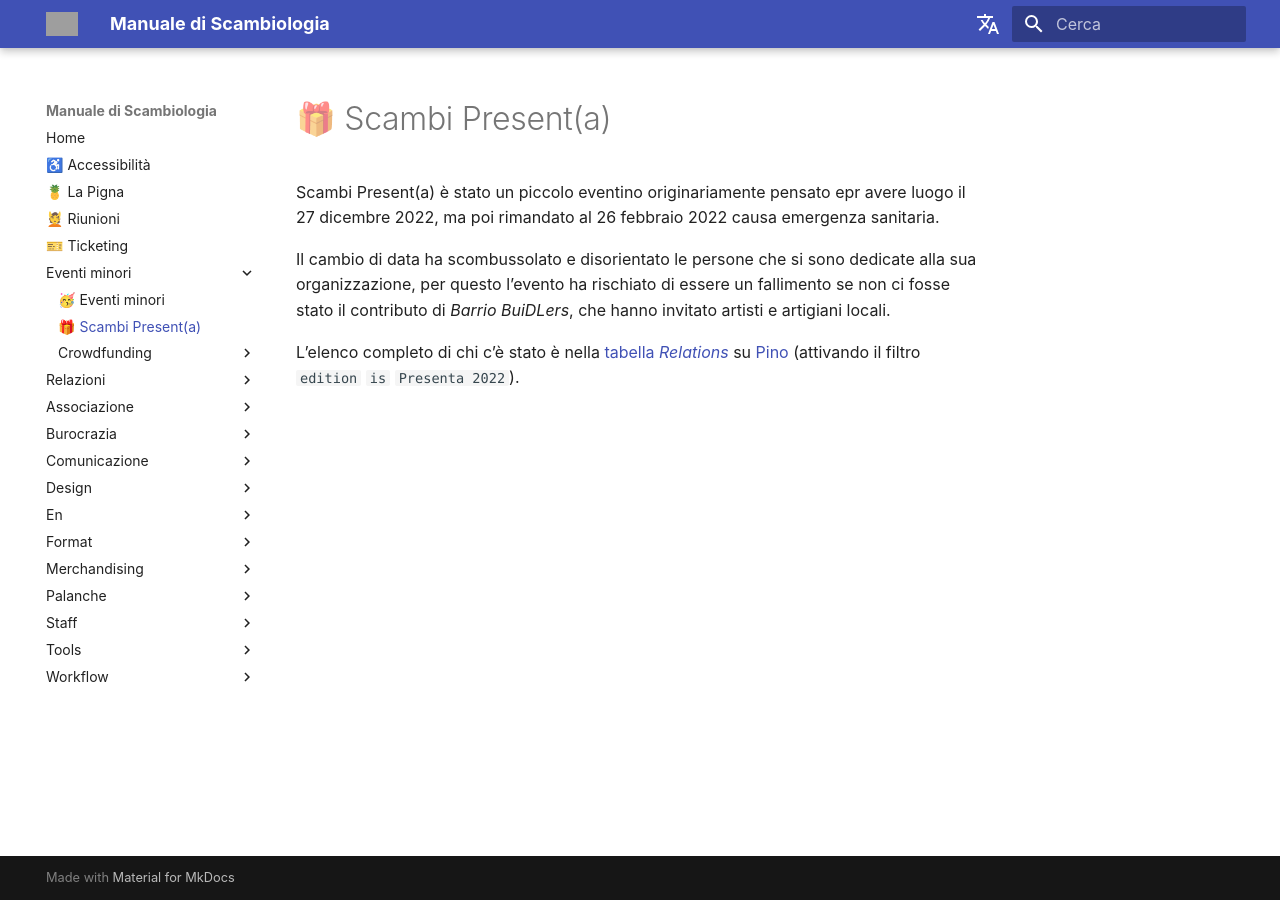
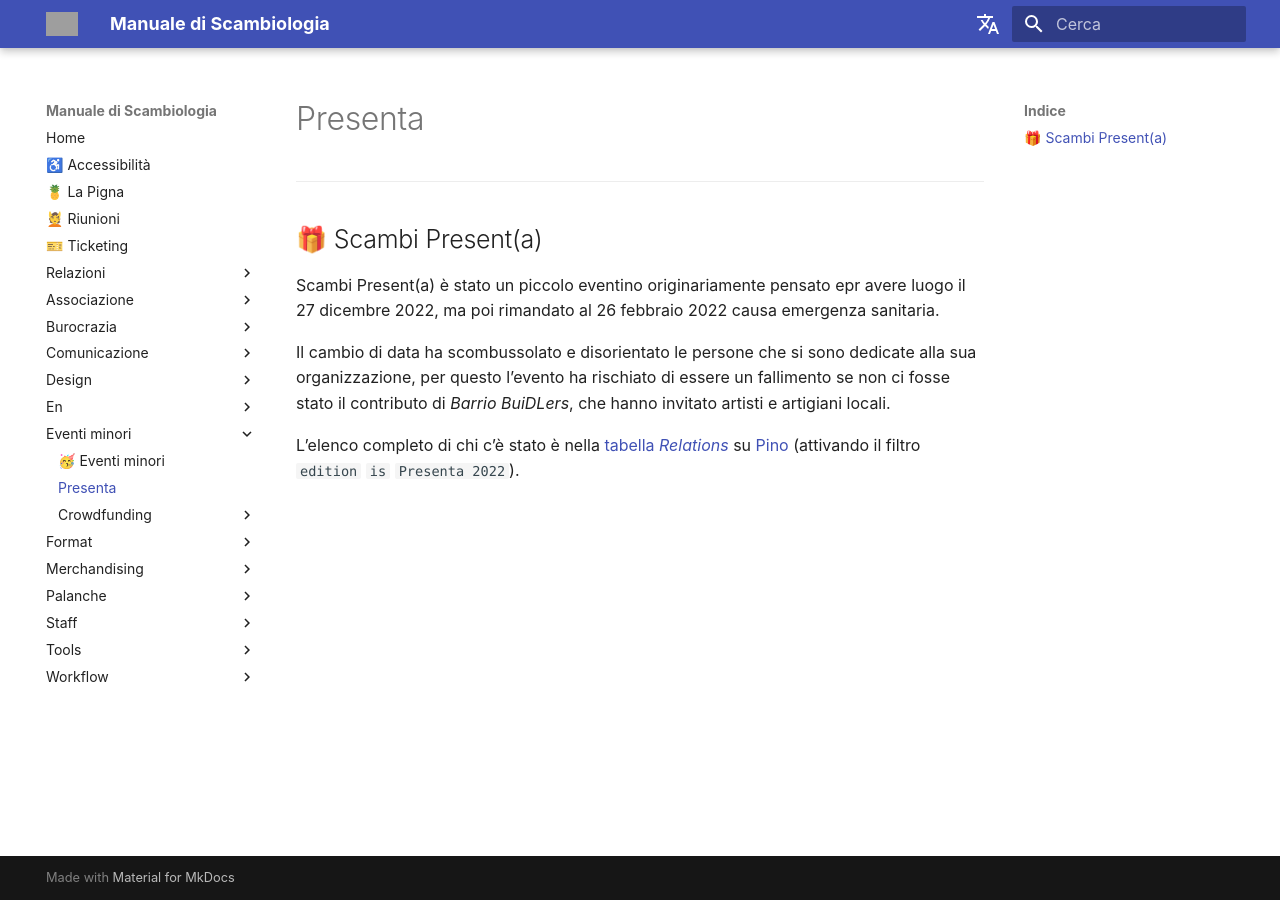
Before and after one commit to scambifestival/manuale, an MkDocs documentation site: the page built from manuale/eventi-minori/presenta.md, in a window 1280 px wide. Built offline with MkDocs 1.6.1 and Material for MkDocs 9.7.7, drawn with Linux system fonts in a browser that asks for light colours; comment, search, counter and statistics services are not loaded; grey boxes are pictures that could not be loaded.

Commit message:
quick fix renaming

```diff
--- a/manuale/Eventi minori/presenta.md
+++ b/manuale/eventi-minori/presenta.md
@@ -1,5 +1,6 @@
-# 🎁 Scambi Present(a)
-
+---
+🎁 Scambi Present(a)
+---
 Scambi Present(a) è stato un piccolo eventino originariamente pensato epr avere luogo il 27 dicembre 2022, ma poi rimandato al 26 febbraio 2022 causa emergenza sanitaria.
 
 Il cambio di data ha scombussolato e disorientato le persone che si sono dedicate alla sua organizzazione, per questo l’evento ha rischiato di essere un fallimento se non ci fosse stato il contributo di _Barrio BuiDLers_, che hanno invitato artisti e artigiani locali.
```
Also changed, not shown: manuale/eventi-minori/README.md (renamed from manuale/Eventi minori/README.md), manuale/eventi-minori/crowdfunding/README.md (renamed from manuale/Eventi minori/crowdfunding/README.md), manuale/eventi-minori/crowdfunding/storico.md (renamed from manuale/Eventi minori/crowdfunding/storico.md).
